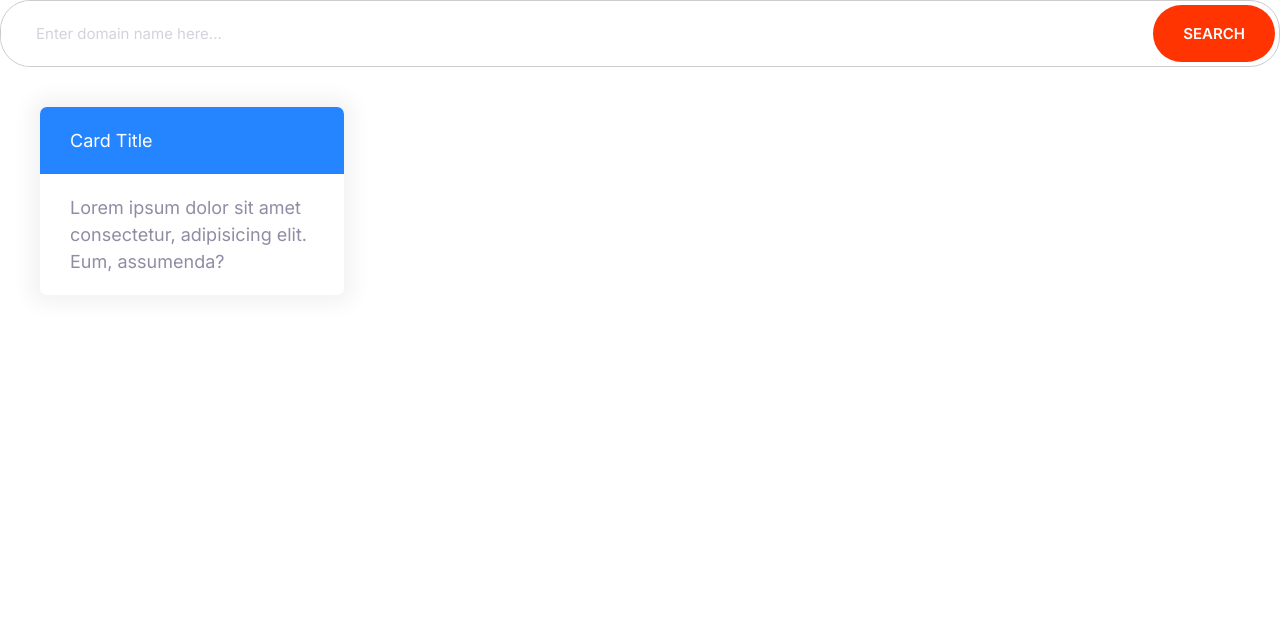
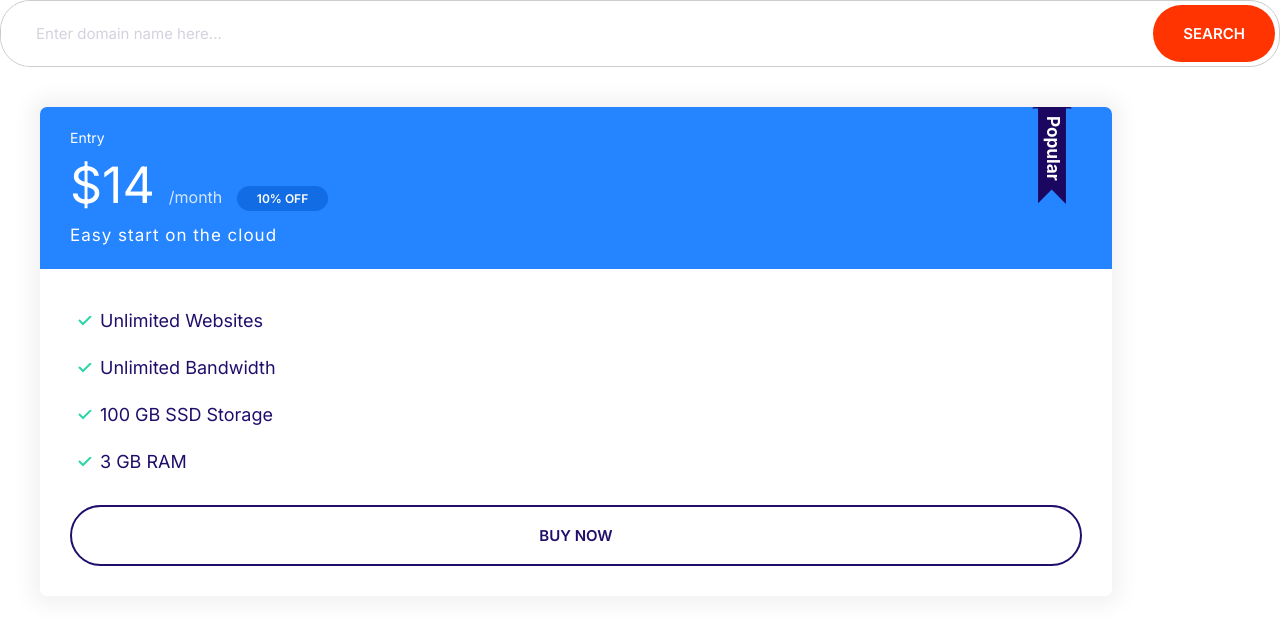
Before and after one commit to StrongMind0/Adeyemi, a plain HTML site: page new.html in a window 1280 px wide. Drawn offline with Linux system fonts and the light colour scheme.

Commit message:
Creating plans with card component

```diff
--- a/css/styles.css
+++ b/css/styles.css
@@ -5,8 +5,8 @@
 }
 
 :root{
-    --color-primary: #2584ff;
-    --color-secondary: #00d9ff;
+    --color-primary:#00d9ff;
+    --color-secondary:#2584ff;
     --color-accent: #ff3400;
     --color-headings: #210e6b;
     --color-body: #918ca4;
@@ -111,7 +111,7 @@ a{
 }
 
 .badge--secondary{
-    background-color: var(--color-secondary);
+    background-color: #126de4;
     color: #fff;
 }
 
@@ -147,8 +147,6 @@ a{
 .list-tick{
     padding-left: 3rem;
     list-style: url(../images/tick.svg);
-    font-size:2.4rem;
-    font-weight: normal;
 }
 
 .list-tick .list__items{
@@ -159,7 +157,6 @@ a{
 @media screen and (min-width: 1024px) {
     .list-tick .list__items{
         padding-left: 0;
-        font-size: 1.8rem;
     }
 
     .list-inline .list__items{
@@ -312,3 +309,64 @@ a{
     background: var(--color-secondary);
     color: #fff;
   }
+
+  /* Plans */
+.plan__name {
+    color: #fff;
+    margin: 0;
+    font-weight: 500;
+    font-size: 2.4rem;
+  }
+
+  .plan__price {
+    font-size: 6rem;
+  }
+
+  .plan__billing-cycle {
+    font-size: 2.4rem;
+    font-weight: 300;
+    opacity: 0.8;
+    margin-right: 1rem;
+  }
+
+  .plan__description {
+    font-size: 2rem;
+    font-weight: 300;
+    letter-spacing: 1px;
+    display: block;
+  }
+
+  .card__body .list__item {
+    margin-bottom: 2rem;
+  }
+
+  .plan--popular .card__header {
+    position: relative;
+  }
+
+  .plan--popular .card__header::before{
+    content: url(/images/popular.svg);
+    width: 40px;
+    display: inline-block;
+    position: absolute;
+    top: -4px;
+    right:40px;
+  }
+
+  @media screen and (min-width: 1024px) {
+    .plan__name {
+      font-size: 1.4rem;
+    }
+
+    .plan__price {
+      font-size: 5rem;
+    }
+
+    .plan__billing-cycle {
+      font-size: 1.6rem;
+    }
+
+    .plan__description {
+      font-size: 1.7rem;
+    }
+  }
--- a/new.html
+++ b/new.html
@@ -15,15 +15,32 @@
         <input type="text" class="input" placeholder="Enter domain name here...">
         <button class="btn btn-accent">Search</button>
 </div>
+<div style="width: 90%; padding:4rem">
+  <div class="plan plan--popular">
+    <div class="card card--secondary">
+        <header class="card__header">
+          <h3 class="plan__name"> Entry </h3>
+          <span class="plan__price"> $14 </span>
+          <span class="plan__billing-cycle"> /month </span>
+          <span class="badge badge--secondary badge--small"> 10% OFF </span>
+          <span class="plan__description"> Easy start on the cloud </span>
+        </header>
+        <div class="card__body">
+          <ul class="list list-tick">
+            <li class="list__item">Unlimited Websites</li>
+            <li class="list__item">Unlimited Bandwidth</li>
+            <li class="list__item">100 GB SSD Storage</li>
+            <li class="list__item">3 GB RAM</li>
+          </ul>
+          <button class="btn btn-outline btn-block">Buy Now</button>
+        </div>
+      </div>
+  </div>
+</div>
 
-<div style="width: 30%; padding: 4rem;">
-    <div class="card card--primary">
-      <header class="card__header">Card Title</header>
-      <div class="card__body">
-        Lorem ipsum dolor sit amet consectetur, adipisicing elit. Eum,
-        assumenda?
-      </div>
-    </div>
-  </div>
+
+
+
+
 </body>
 </html>
```
Also changed, not shown: components/plans.html (added, +45 -0 lines), images/popular.svg (added).
